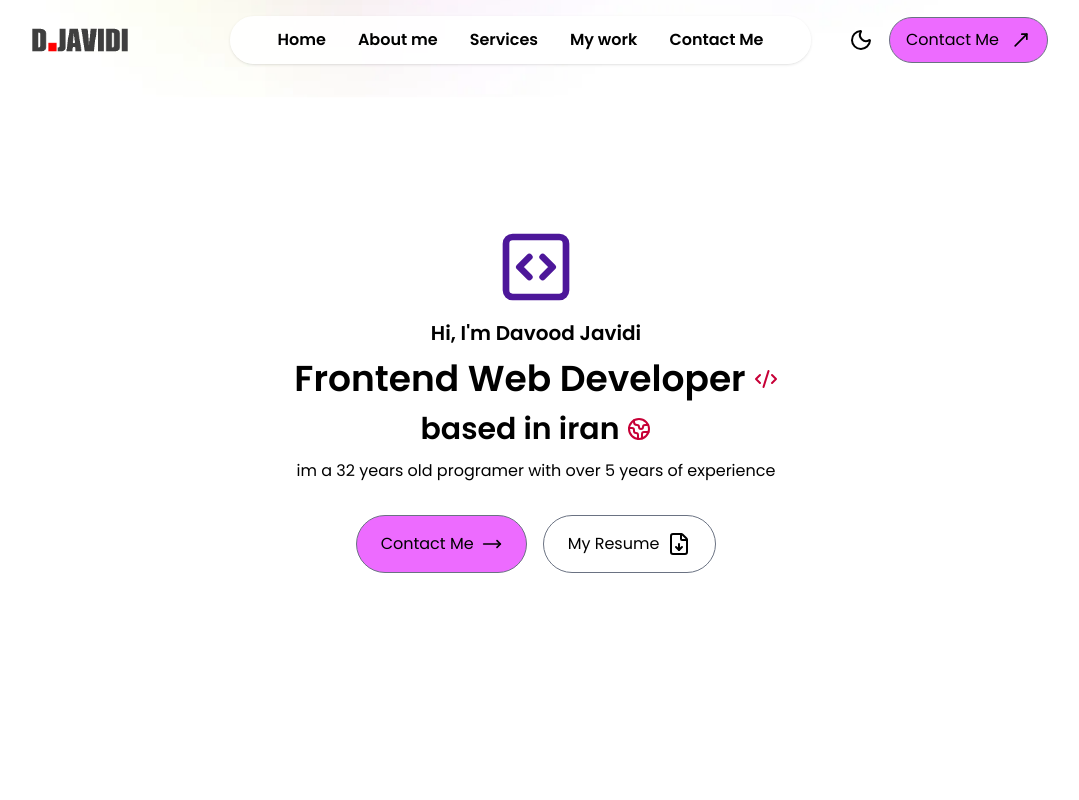
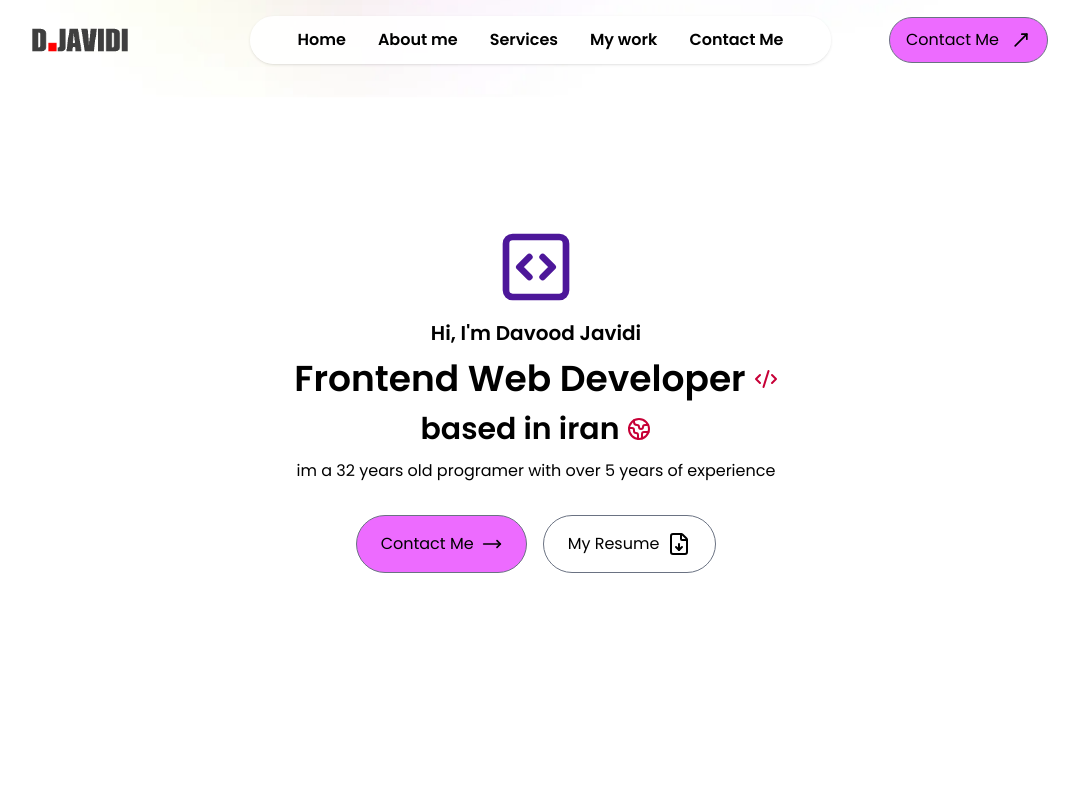
Before and after one commit to davoodjavidi/my-portfolio, a Next.js app: page / in a window 1280 px wide. Shown: the top 800 px of the page, without its empty margins (104-1183 px from the left). Built offline with nearby package versions, Linux system fonts and the light colour scheme.

Commit message:
hide the nightmode button

```diff
--- a/app/components/Navbar.jsx
+++ b/app/components/Navbar.jsx
@@ -56,9 +56,9 @@ export default function Navbar() {
         </ul>
 
         <div className="flex items-center gap-4">
-          <button>
+          {/* <button>
             <Moon className="size-6 hover:text-gray-600" />
-          </button>
+          </button> */}
 
           <Button bgColor="bg-fuchsia-400" link="#contact">
             contact me <MoveUpRight className="size-5" />
```
